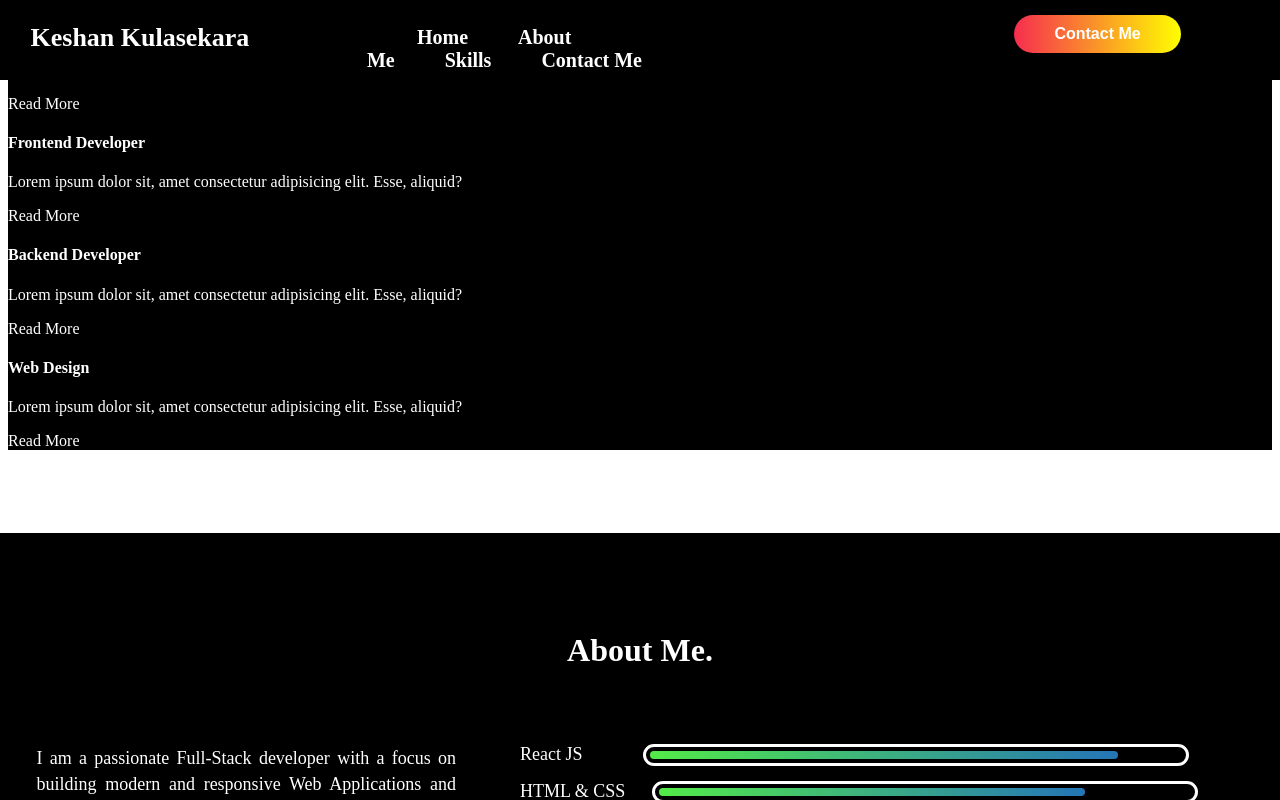
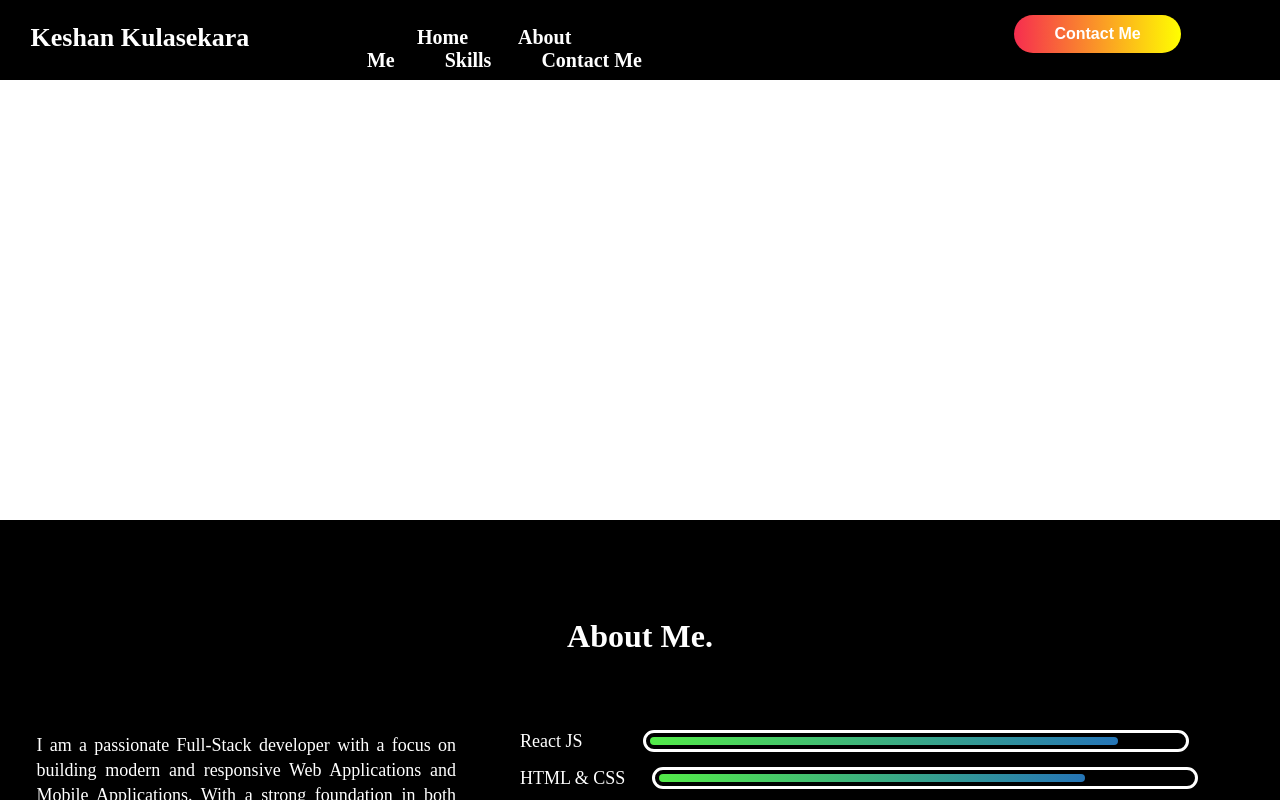
Before and after one commit to KeshaCodeolima/MY-Portfolio, a React (Create React App) app in the folder my-portfolio/: page / in a window 1280 px wide. Shown: the top 800 px of the page. Built offline with nearby package versions, Linux system fonts and the light colour scheme.

Commit message:
Add the CSS styles to service page and give the navigation linek

```diff
--- a/my-portfolio/src/Componets/ServicePage.css
+++ b/my-portfolio/src/Componets/ServicePage.css
@@ -1,12 +1,53 @@
-.services{
-    background-color: black;
+.serviceboxmain{
+    background-color:black;
+    width:100%;
+    left: 0;
+    position:absolute;
+    margin-top: 10%;
+    margin-top: 80%;
 }
-.serviceboxmain{
-
+.topic h1{
+    color: white;
+    text-align: center;
+    margin-top: 8%;
 }
 .servicebox1{
-
+    margin-top: 4%;
+    display:grid;
+    grid-template-columns: repeat(3,1fr);
+    grid-gap: 20px;
+    width: 80%;
+    margin-left: 6%;
+    max-width: 1400px;
+    margin-bottom: 6%;
 }
 .boxtext{
     color: white;
+    background-color: #464748;
+    border-radius: 6px;
+    margin-top: 2%;
+    padding:30px;
+    transition: 2s;
 }
+.boxtext h4{
+    font-size: 26px;
+    font-weight: 800;
+    background-image: linear-gradient(to right, #53ea49,#2575b7);
+    background-clip: text;
+    -webkit-text-fill-color: transparent;
+    margin-left: 2%;
+    margin-bottom: 1%;
+    margin-top: 1%;
+}
+.boxtext span{
+    font-size: 18px;
+    font-weight: 600;
+    background-image: linear-gradient(to right, #53ea49,#2575b7);
+    background-clip: text;
+    -webkit-text-fill-color: transparent;
+    margin-top: 3%;
+    margin-left: 2%;
+}
+.boxtext:hover{
+    transform: scale(1.1);
+}
--- a/my-portfolio/src/Componets/ServicePage.jsx
+++ b/my-portfolio/src/Componets/ServicePage.jsx
@@ -1,11 +1,12 @@
-import Reacr from 'react';
 import './ServicePage.css';
 
-function ServicePage(){
-    return(
+function ServicePage() {
+    return (
         <>
-        <div className="services">
-            <div className="serviceboxmain">
+            <div className="serviceboxmain" id='service'>
+                <div className="topic">
+                    <h1>My Services.</h1>
+                </div>
                 <div className="servicebox1">
                     <div className="boxtext">
                         <h4>Full-Stack Developer</h4>
@@ -29,7 +30,6 @@ function ServicePage(){
                     </div>
                 </div>
             </div>
-        </div>
         </>
     );
 }
```
